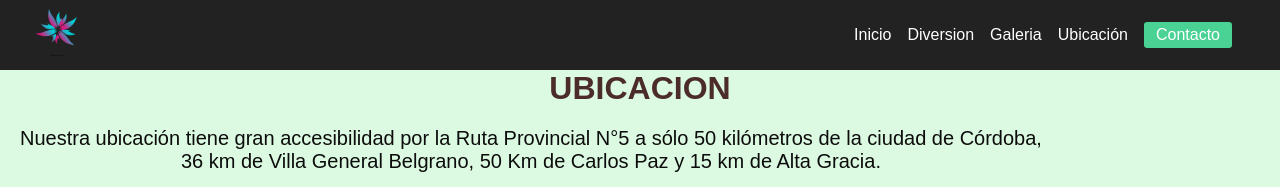
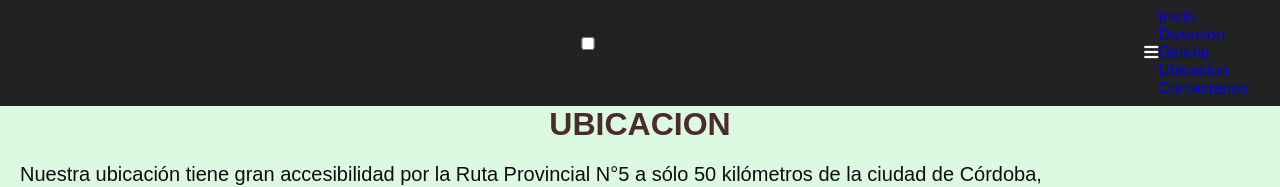
Before and after one commit to cristaltans/java.github.io, a plain HTML site: page pages/ubicacion.html in a window 1280 px wide. Shown: the top 187 px of the page. Drawn offline with Linux system fonts and the light colour scheme.

Commit message:
Update ubicacion.html

```diff
--- a/pages/ubicacion.html
+++ b/pages/ubicacion.html
@@ -6,27 +6,22 @@
     <meta name="viewport" content="width=device-width, initial-scale=1.0">
     <title>Parque de diversiones</title>
     <link rel="stylesheet" href="../css/style.css">
+    <link rel="stylesheet" href="https://cdnjs.cloudflare.com/ajax/libs/font-awesome/5.15.3/css/all.min.css">
 
 </head>
 
 <body>
-    <header class="header">
-        <div class="logo-header">
-            <a href="../index.html"><img src="../image/logo.png" alt=""></a>
-        </div>
-        <div class="nav-menu">
-            <input type="checkbox" id="check">
-            <label for="check" class="checkbtn">
-                <i class="menu-icon"><img src="../image/images.png" alt=""></i>
-            </label>
+    <header>
+        <input type="checkbox" id="active">
+        <label for="active" class="menu-btn"><i class="fas fa-bars"></i></label>
+        <div class="wrapper">
             <ul>
                 <li><a href="../index.html">Inicio</a></li>
-                <li><a href="./Diversion.html">Diversion</a></li>
+                <li><a href="./Diversion.html">Divercion</a></li>
                 <li><a href="./Galeria.html">Galeria</a></li>
-                <li><a href="./ubicacion.html">Ubicación</a></li>
-                <li><a href="./Contactanos.html">Contacto</a></li>
-            </ul>
-        </div>
+                <li><a href="./ubicacion.html">Ubicacion</a></li>
+                <li><a href="./Contactanos.html">Contactanos</a></li>
+             </ul>
     </header>
 
 
@@ -45,11 +40,7 @@
         <iframe class="mapa" src="https://www.google.com/maps/embed?pb=!1m18!1m12!1m3!1d3971.088458256499!2d-58.579543958300775!3d-34.41660566407!2m3!1f0!2f0!3f0!3m2!1i1024!2i768!4f13.1!3m3!1m2!1s0x95bca5b093ad2af3%3A0x4fce783f7ad283e0!2sParque%20de%20la%20Costa!5e0!3m2!1ses!2sar!4v1663703797462!5m2!1ses!2sar" width="100%" height="800" style="border:0;" allowfullscreen="" loading="lazy" referrerpolicy="no-referrer-when-downgrade"></iframe>
 
     </div>
-
-
-
-
-
+<br>
 
     <section class="footer">
 
```
